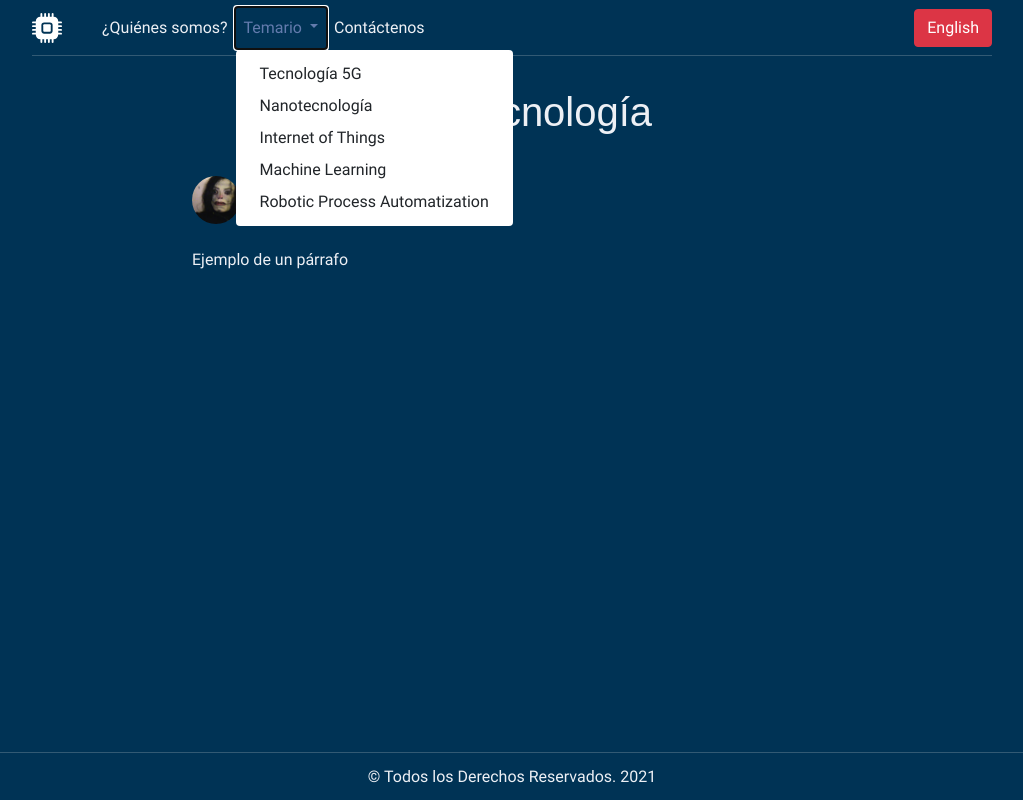
After one commit to ArturoMorales93/Plataformas_II_Project, a Flask app: page /nanotecnologia in a window 1280 px wide, after a click on "Temario". The commit adds this page. Shown: the whole page, without its empty margins (128-1151 px from the left). Run offline with Flask 2, Linux system fonts and the light colour scheme; some libraries are stand-ins or nearby versions; some web fonts are replaced.

Commit message:
Templates con idioma ingles y espanol (#8)

```diff
--- a/project/index/templates/en_base.html
+++ b/project/index/templates/en_base.html
@@ -38,11 +38,11 @@
                             Topics
                         </a>
                         <div class="dropdown-menu" aria-labelledby="navbarDropdown">
-                            <a class="dropdown-item" href="/en/">5G Technology</a>
-                            <a class="dropdown-item" href="/en/">Nanotechnology</a>
+                            <a class="dropdown-item" href="/en/tecnologia-5g">5G Technology</a>
+                            <a class="dropdown-item" href="/en/nanotecnologia">Nanotechnology</a>
                             <a class="dropdown-item" href="/en/iot">Internet of Things</a>
                             <a class="dropdown-item" href="/en/machine-learning">Machine Learning</a>
-                            <a class="dropdown-item" href="/en/">Robotic Process Automatization</a>
+                            <a class="dropdown-item" href="/en/rpa">Robotic Process Automatization</a>
                         </div>
                     </li>
                     <li class="nav-item">
--- a/project/index/templates/en_index.html
+++ b/project/index/templates/en_index.html
@@ -39,10 +39,10 @@ Home
                     Topics
                 </li>
                 <li class="temario-item">
-                    <a href="/en" class="temario-link">5G Technology</a>
+                    <a href="/en/tecnologia-5g" class="temario-link">5G Technology</a>
                 </li>
                 <li class="temario-item">
-                    <a href="/en" class="temario-link">Nanotechnology</a>
+                    <a href="/en/nanotecnologia" class="temario-link">Nanotechnology</a>
                 </li>
                 <li class="temario-item">
                     <a href="/en/iot" class="temario-link">Internet of Things</a>
@@ -51,7 +51,7 @@ Home
                     <a href="/en/machine-learning" class="temario-link">Machine Learning</a>
                 </li>
                 <li class="temario-item">
-                    <a href="/en" class="temario-link">Robotic Process Automatization</a>
+                    <a href="/en/rpa" class="temario-link">Robotic Process Automatization</a>
                 </li>
             </ul>
         </div>
--- a/project/index/templates/es_base.html
+++ b/project/index/templates/es_base.html
@@ -38,11 +38,11 @@
                             Temario
                         </a>
                         <div class="dropdown-menu" aria-labelledby="navbarDropdown">
-                            <a class="dropdown-item" href="/es">Tecnología 5G</a>
-                            <a class="dropdown-item" href="/es">Nanotecnología</a>
+                            <a class="dropdown-item" href="/es/tecnologia-5g">Tecnología 5G</a>
+                            <a class="dropdown-item" href="/es/nanotecnologia">Nanotecnología</a>
                             <a class="dropdown-item" href="/es/iot">Internet of Things</a>
                             <a class="dropdown-item" href="/es/machine-learning">Machine Learning</a>
-                            <a class="dropdown-item" href="/es">Robotic Process Automatization</a>
+                            <a class="dropdown-item" href="/es/rpa">Robotic Process Automatization</a>
                         </div>
                     </li>
                     <li class="nav-item">
--- a/project/index/templates/es_index.html
+++ b/project/index/templates/es_index.html
@@ -39,10 +39,10 @@ Inicio
                     Temas
                 </li>
                 <li class="temario-item">
-                    <a href="/es" class="temario-link">Tecnología 5G</a>
+                    <a href="/es/tecnologia-5g" class="temario-link">Tecnología 5G</a>
                 </li>
                 <li class="temario-item">
-                    <a href="/es" class="temario-link">Nanotecnología</a>
+                    <a href="/es/nanotecnologia" class="temario-link">Nanotecnología</a>
                 </li>
                 <li class="temario-item">
                     <a href="/es/iot" class="temario-link">Internet of Things</a>
@@ -51,7 +51,7 @@ Inicio
                     <a href="/es/machine-learning" class="temario-link">Machine Learning</a>
                 </li>
                 <li class="temario-item">
-                    <a href="/es" class="temario-link">Robotic Process Automatization</a>
+                    <a href="/es/rpa" class="temario-link">Robotic Process Automatization</a>
                 </li>
             </ul>
         </div>
--- a/project/landia/routes.py
+++ b/project/landia/routes.py
@@ -1,6 +1,12 @@
 from flask import render_template
 from . import landia
 
-@landia.route('/landia', methods=['GET'])
-def landia():
-    return render_template('index_landia.html')
+@landia.route('/es/nanotecnologia', methods=['GET'])
+@landia.route('/nanotecnologia', methods=['GET'])
+def es_landia():
+    return render_template('es_index_landia.html')
+
+
+@landia.route('/en/nanotecnologia', methods=['GET'])
+def en_landia():
+    return render_template('en_index_landia.html')
--- /dev/null
+++ b/project/landia/templates/es_index_landia.html
@@ -0,0 +1,27 @@
+{% extends "es_base.html" %}
+
+{% block title %}
+    Nanotecnología
+{% endblock %}
+
+{% block content %}
+    <!-- Contenido de la página -->
+    <section class="section-article">
+        <h1 class="text-center">Nanotecnología</h1>
+        <div class="author">
+            <div class="author-img-container">
+                <img class="author-img" src="/static/img/Ayuwoki.jpg" alt="">
+            </div>
+            <div>
+                <p class="author-nombre">Autor: Landia Rowey</p>
+                <p>26 de febrero, 2021</p>
+            </div>
+        </div>
+
+        <section>
+            <!-- Contenido  -->
+            <p>Ejemplo de un párrafo</p>
+
+        </section>
+    </section>
+{% endblock %}
```
Also changed, not shown: gt_cached.json (+15 -0 lines), project/arturo/routes.py (+9 -1 lines), project/arturo/templates/en_machine-learning.html (added, +26 -0 lines), project/dixiana/routes.py (+9 -3 lines), project/dixiana/templates/en_index_dixiana.html (added, +26 -0 lines), project/dixiana/templates/es_index_dixiana.html (added, +26 -0 lines), project/dixiana/templates/index_dixiana.html (deleted, +0 -9 lines), project/efrain/routes.py (+9 -3 lines), project/efrain/templates/en_index_efrain.html (added, +27 -0 lines), project/efrain/templates/es_index_efrain.html (added, +27 -0 lines), project/efrain/templates/index_efrain.html (deleted, +0 -9 lines), project/landia/templates/en_index_landia.html (added, +27 -0 lines), project/landia/templates/index_landia.html (deleted, +0 -9 lines).
